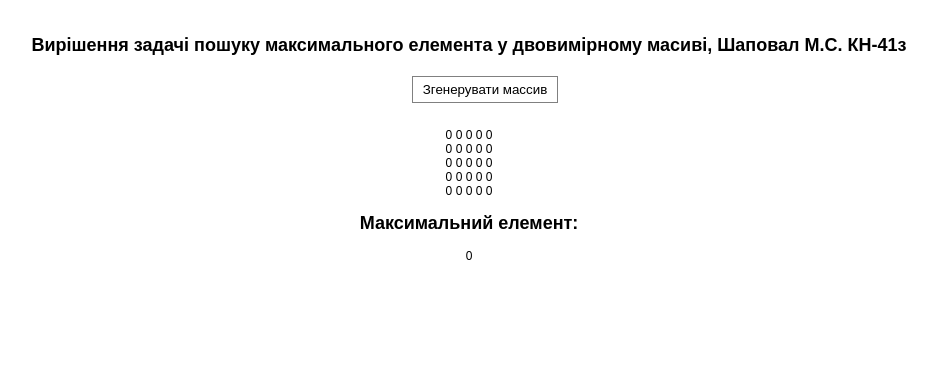
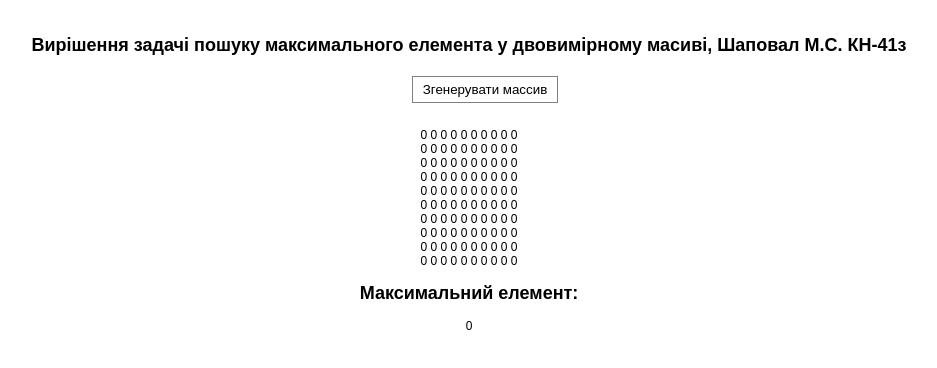
Before and after one commit to marynashapoval/OOAP-MarynaShapoval-MainProject, a React (Create React App) app: page / in a window 1280 px wide. Shown: the top 368 px of the page, without its empty margins (171-1108 px from the left). Built offline with nearby package versions, Linux system fonts and the light colour scheme.

Commit message:
the second changes

```diff
--- a/src/App.js
+++ b/src/App.js
@@ -9,12 +9,12 @@ function getRandomInt(min, max) {
 
 class App extends React.Component {
   state = {
-    array: Array(5).fill(Array(5).fill(0)),
+    array: Array(10).fill(Array(10).fill(0)),
     max: 0
   }
 
   generateArrayAndFindMax = () => {
-    let newArray = Array(5).fill(0).map(x => (Array(5).fill(0).map(y => getRandomInt(-100, 100))))
+    let newArray = Array(10).fill(0).map(x => (Array(10).fill(0).map(y => getRandomInt(-100, 100))))
     this.setState((state) => (
       {
         ...state,
```
